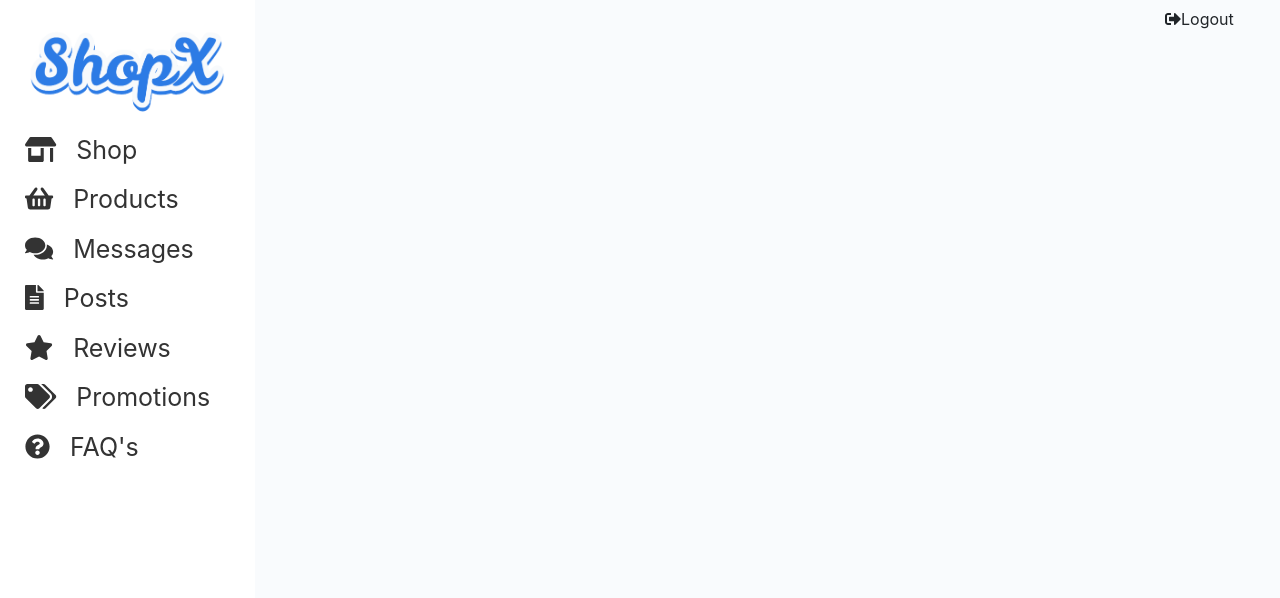
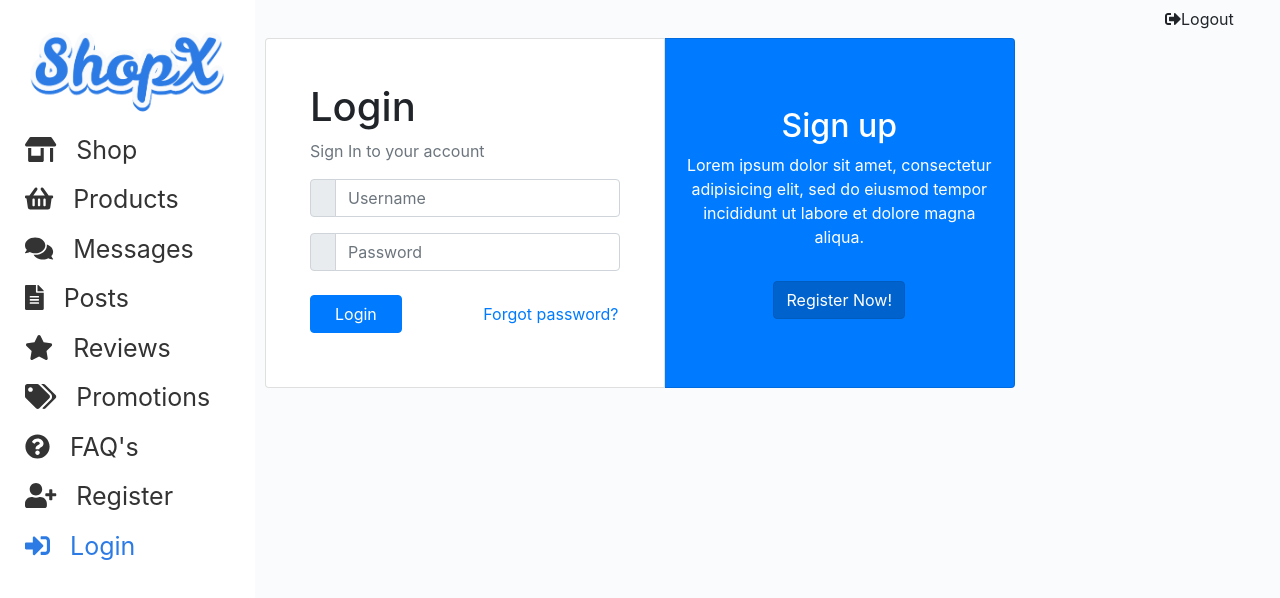
Before and after one commit to HamzaIjaz1/shopxreact, a React (Create React App) app: page /login in a window 1280 px wide. Shown: the top 598 px of the page. Built offline with nearby package versions, Linux system fonts and the light colour scheme.

Commit message:
updated pages

```diff
--- a/package.json
+++ b/package.json
@@ -3,6 +3,7 @@
   "version": "0.1.0",
   "private": true,
   "dependencies": {
+    "@coreui/coreui-plugin-chartjs-custom-tooltips": "^1.2.0",
     "@fortawesome/fontawesome-svg-core": "^1.2.8",
     "@fortawesome/free-solid-svg-icons": "^5.5.0",
     "@fortawesome/react-fontawesome": "^0.1.3",
--- a/src/App.js
+++ b/src/App.js
@@ -4,6 +4,8 @@ import Posts from "./Components/Posts";
 import sMessages from "./Components/Messages";
 import Reviews from "./Components/Reviews";
 import ViewProduct from "./Components/ViewProducts";
+import Register from "./Components/Register";
+import Login from "./Components/Login";
 import { BrowserRouter, Route } from "react-router-dom";
 import Pane from "./Components/pane";
 import "./Components/MessagesStyle.css";
@@ -25,6 +27,8 @@ class App extends Component {
           <Route path="/faqs" component={Posts} />
           <Route path="/Reviews" component={Reviews} />
           <Route path="/Promotions" component={Posts} />
+          <Route path="/register" component={Register}/>
+          <Route path="/login" component={Login}/>
         </div>
       </BrowserRouter>
     );
--- /dev/null
+++ b/src/Components/Login.jsx
@@ -0,0 +1,66 @@
+import React, { Component } from 'react';
+import { Link } from 'react-router-dom';
+import { Button, Card, CardBody, CardGroup, Col, Container, Form, Input, InputGroup, InputGroupAddon, InputGroupText, Row } from 'reactstrap';
+
+class Login extends Component {
+  render() {
+    return (
+      <div className="app flex-row align-items-center">
+        <Container>
+          <Row className="justify-content-center">
+            <Col md="8">
+              <CardGroup>
+                <Card className="p-4">
+                  <CardBody>
+                    <Form>
+                      <h1>Login</h1>
+                      <p className="text-muted">Sign In to your account</p>
+                      <InputGroup className="mb-3">
+                        <InputGroupAddon addonType="prepend">
+                          <InputGroupText>
+                            <i className="icon-user"></i>
+                          </InputGroupText>
+                        </InputGroupAddon>
+                        <Input type="text" placeholder="Username" autoComplete="username" />
+                      </InputGroup>
+                      <InputGroup className="mb-4">
+                        <InputGroupAddon addonType="prepend">
+                          <InputGroupText>
+                            <i className="icon-lock"></i>
+                          </InputGroupText>
+                        </InputGroupAddon>
+                        <Input type="password" placeholder="Password" autoComplete="current-password" />
+                      </InputGroup>
+                      <Row>
+                        <Col xs="6">
+                          <Button color="primary" className="px-4">Login</Button>
+                        </Col>
+                        <Col xs="6" className="text-right">
+                          <Button color="link" className="px-0">Forgot password?</Button>
+                        </Col>
+                      </Row>
+                    </Form>
+                  </CardBody>
+                </Card>
+                <Card className="text-white bg-primary py-5 d-md-down-none" style={{ width: '44%' }}>
+                  <CardBody className="text-center">
+                    <div>
+                      <h2>Sign up</h2>
+                      <p>Lorem ipsum dolor sit amet, consectetur adipisicing elit, sed do eiusmod tempor incididunt ut
+                        labore et dolore magna aliqua.</p>
+                      <Link to="/register">
+                        <Button color="primary" className="mt-3" active tabIndex={-1}>Register Now!</Button>
+                      </Link>
+                    </div>
+                  </CardBody>
+                </Card>
+              </CardGroup>
+            </Col>
+          </Row>
+        </Container>
+      </div>
+    );
+  }
+}
+
+export default Login;
--- /dev/null
+++ b/src/Components/Register.jsx
@@ -0,0 +1,68 @@
+import React, { Component } from 'react';
+import { Button, Card, CardBody, CardFooter, Col, Container, Form, Input, InputGroup, InputGroupAddon, InputGroupText, Row } from 'reactstrap';
+
+class Register extends Component {
+  render() {
+    return (
+      <div className="app flex-row align-items-center">
+        <Container>
+          <Row className="justify-content-center">
+            <Col md="9" lg="7" xl="6">
+              <Card className="mx-4">
+                <CardBody className="p-4">
+                  <Form>
+                    <h1>Register</h1>
+                    <p className="text-muted">Create your account</p>
+                    <InputGroup className="mb-3">
+                      <InputGroupAddon addonType="prepend">
+                        <InputGroupText>
+                          <i className="icon-user"></i>
+                        </InputGroupText>
+                      </InputGroupAddon>
+                      <Input type="text" placeholder="Username" autoComplete="username" />
+                    </InputGroup>
+                    <InputGroup className="mb-3">
+                      <InputGroupAddon addonType="prepend">
+                        <InputGroupText>@</InputGroupText>
+                      </InputGroupAddon>
+                      <Input type="text" placeholder="Email" autoComplete="email" />
+                    </InputGroup>
+                    <InputGroup className="mb-3">
+                      <InputGroupAddon addonType="prepend">
+                        <InputGroupText>
+                          <i className="icon-lock"></i>
+                        </InputGroupText>
+                      </InputGroupAddon>
+                      <Input type="password" placeholder="Password" autoComplete="new-password" />
+                    </InputGroup>
+                    <InputGroup className="mb-4">
+                      <InputGroupAddon addonType="prepend">
+                        <InputGroupText>
+                          <i className="icon-lock"></i>
+                        </InputGroupText>
+                      </InputGroupAddon>
+                      <Input type="password" placeholder="Repeat password" autoComplete="new-password" />
+                    </InputGroup>
+                    <Button color="success" block>Create Account</Button>
+                  </Form>
+                </CardBody>
+                <CardFooter className="p-4">
+                  <Row>
+                    <Col xs="12" sm="6">
+                      <Button className="btn-facebook mb-1" block><span>facebook</span></Button>
+                    </Col>
+                    <Col xs="12" sm="6">
+                      <Button className="btn-twitter mb-1" block><span>twitter</span></Button>
+                    </Col>
+                  </Row>
+                </CardFooter>
+              </Card>
+            </Col>
+          </Row>
+        </Container>
+      </div>
+    );
+  }
+}
+
+export default Register;
--- a/src/Components/pane.jsx
+++ b/src/Components/pane.jsx
@@ -42,6 +42,17 @@ class pane extends Component {
             <FontAwesomeIcon className="AwesomeIcon" icon="question-circle" />
             FAQ's
           </NavLink>
+
+          <NavLink to="/register">
+            <FontAwesomeIcon className="AwesomeIcon" icon="user-plus" />
+            Register
+          </NavLink>
+
+           <NavLink to="/login">
+            <FontAwesomeIcon className="AwesomeIcon" icon="sign-in-alt" />
+            Login
+          </NavLink>
+
         </div>
 
         <button className="btn logout">
--- a/src/Components/shop.jsx
+++ b/src/Components/shop.jsx
@@ -4,12 +4,14 @@ import shopImg from "../Images/shop.jpg";
 import { FontAwesomeIcon } from "@fortawesome/react-fontawesome";
 import { library } from "@fortawesome/fontawesome-svg-core";
 import { fas } from "@fortawesome/free-solid-svg-icons";
-import "bootstrap/dist/css/bootstrap.css";
+import { Card, CardBody, CardHeader } from "reactstrap";
+// import { CustomTooltips } from '@coreui/coreui-plugin-chartjs-custom-tooltips';
 
 library.add(fas);
 
 class Shop extends Component {
   state = {};
+
   render() {
     return (
       <div className="container">
```
Also changed, not shown: 1 other file (tests, documents, lock files or other folders).
